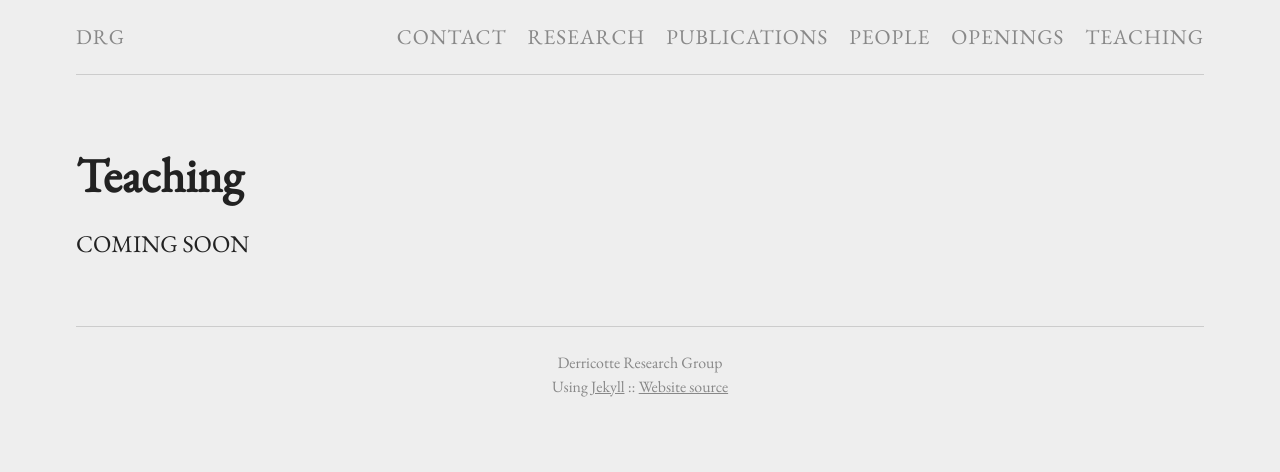
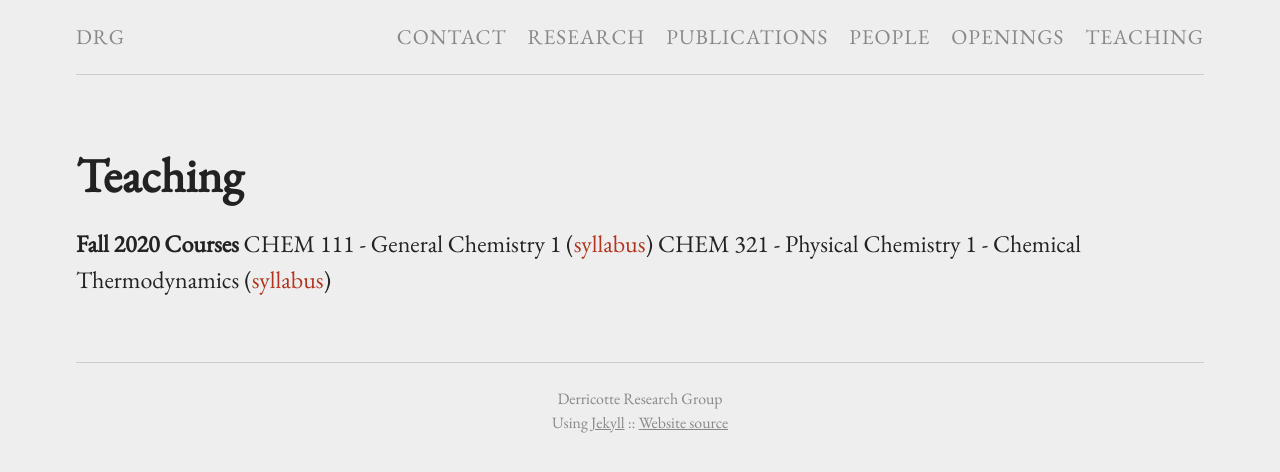
Before and after one commit to WDerricotte/wderricotte.github.io, a Jekyll site: the page built from blog.md, in a window 1280 px wide. Shown: the top 472 px of the page. Built offline with Jekyll 4.4.1, drawn with Linux system fonts in a browser that asks for light colours.

Commit message:
Adding syllabi

```diff
--- a/blog.md
+++ b/blog.md
@@ -4,4 +4,6 @@ title: Teaching
 permalink: /teaching/
 ---
 
-COMING SOON
+**Fall 2020 Courses**
+CHEM 111 - General Chemistry 1 ([syllabus]({{ site.url }}/images/syllabus_111.pdf))
+CHEM 321 - Physical Chemistry 1 - Chemical Thermodynamics ([syllabus]({{ site.url }}/images/syllabus_321.pdf))
```
Also changed, not shown: 2 other files.
